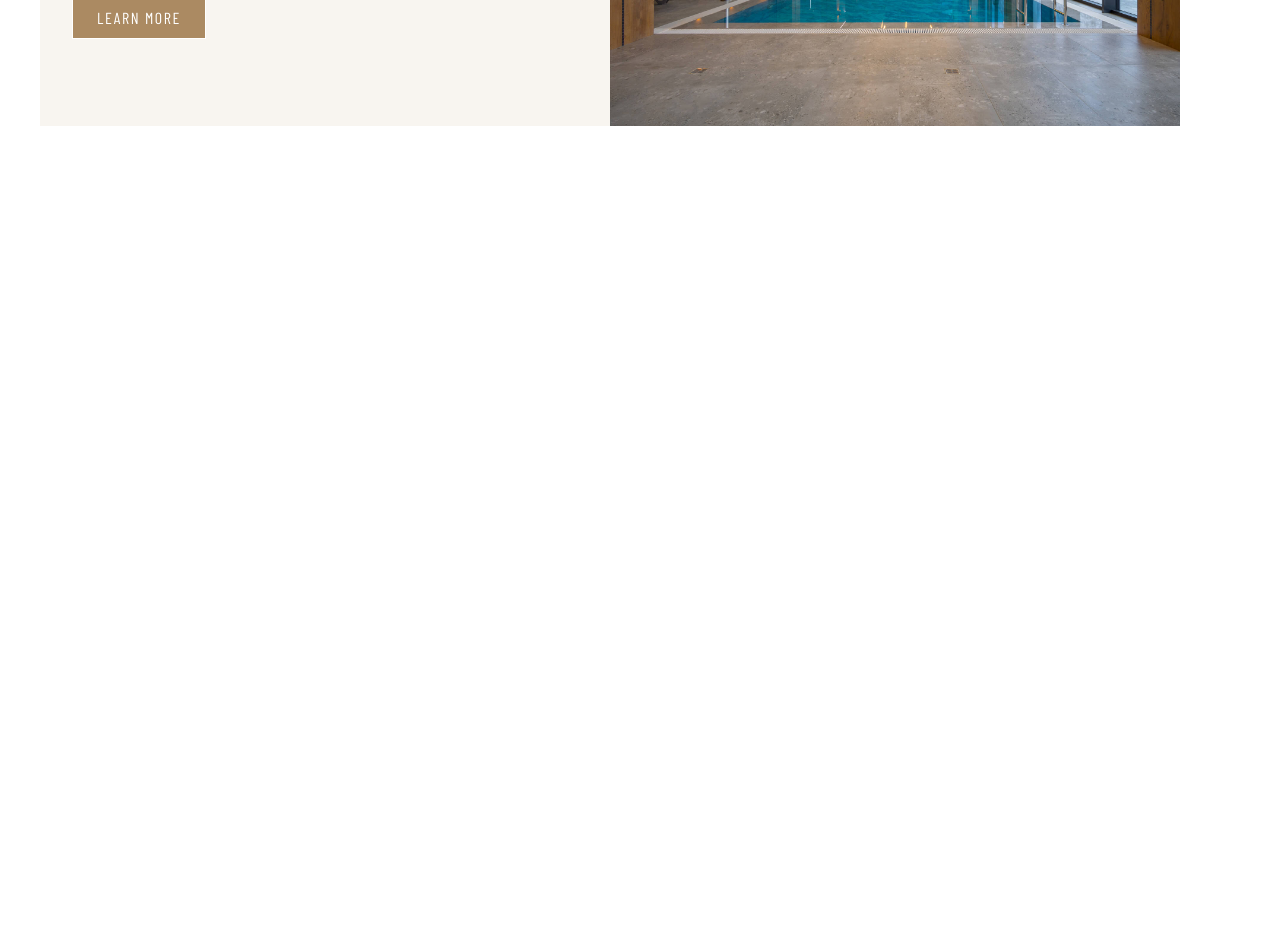
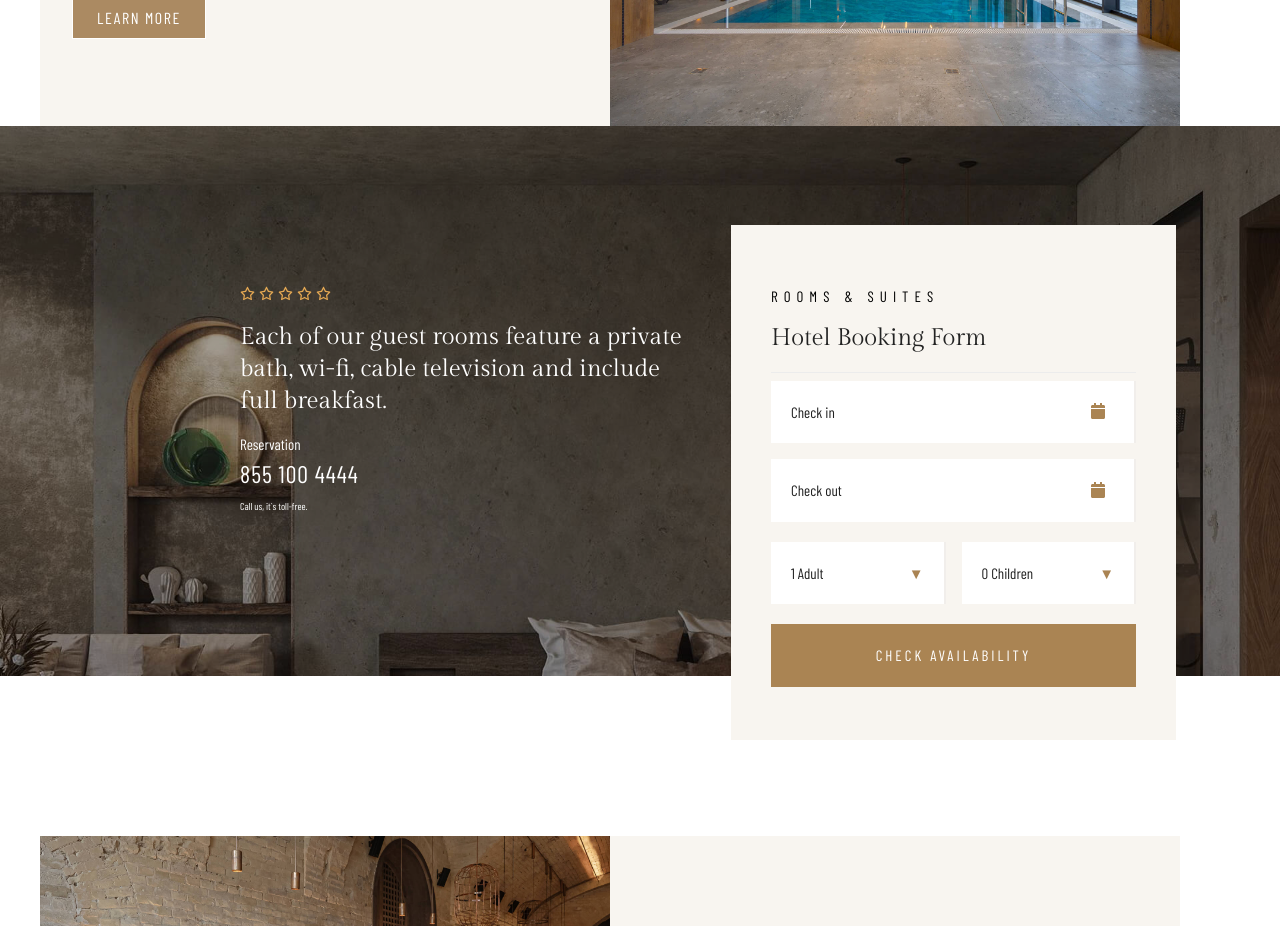
Before and after one commit to abssujan/luxury-hotel-v1, a React (Vite) app: page / in a window 1280 px wide. Shown: the part 6580-7506 px from the top of the page. Before the commit the page ends 6706 px from the top, so only its background shows below. Built offline with nearby package versions, Linux system fonts and the light colour scheme; a web font is replaced by a local one.

Commit message:
setup and create footerCheck in

```diff
--- /dev/null
+++ b/src/pages/Home/FooterCheckIn/FooterCheckIn.jsx
@@ -0,0 +1,208 @@
+import heroImage from "../../../assets/background/background-1.jpg";
+import { FaRegStar } from "react-icons/fa6";
+import { FaCalendar } from "react-icons/fa";
+import { useState } from "react";
+import DatePicker from "react-datepicker";
+import "react-datepicker/dist/react-datepicker.css";
+const FooterCheckIn = () => {
+  const [isOpen, setIsOpen] = useState(false);
+  const [selectedValue, setSelectedValue] = useState("1 Adult");
+  const [selectedChildren, setSelectedChildren] = useState("0 Children");
+  const [selectedRoom, setSelectedRoom] = useState("1 Room");
+  const [checkInDate, setCheckInDate] = useState(null);
+  const [checkOutDate, setCheckOutDate] = useState(null);
+
+  const adultsOptions = [
+    { value: "1", label: "1 Adult" },
+    { value: "2", label: "2 Adults" },
+    { value: "3", label: "3 Adults" },
+    { value: "4", label: "4 Adults" },
+    { value: "5", label: "5 Adults" },
+    { value: "6", label: "6 Adults" },
+  ];
+
+  const childrenOptions = [
+    { value: "0", label: "0 Children" },
+    { value: "1", label: "1 Child" },
+    { value: "2", label: "2 Children" },
+    { value: "3", label: "3 Children" },
+    { value: "4", label: "4 Children" },
+  ];
+
+  const roomOptions = [
+    { value: "1", label: "1 Room" },
+    { value: "2", label: "2 Rooms" },
+    { value: "3", label: "3 Rooms" },
+    { value: "4", label: "4 Rooms" },
+  ];
+
+  const toggleDropdown = (type) => {
+    setIsOpen((prev) => ({
+      ...prev,
+      [type]: !prev[type],
+    }));
+  };
+
+  const handleSelect = (type, option) => {
+    if (type === "adults") setSelectedValue(option.label);
+    if (type === "children") setSelectedChildren(option.label);
+    if (type === "rooms") setSelectedRoom(option.label);
+    setIsOpen(false);
+  };
+
+  return (
+    <div>
+      <div
+        className="bg-fixed bg-cover bg-no-repeat h-[550px]"
+        style={{ backgroundImage: `url(${heroImage})` }}
+      >
+        <div className="h-full w-full bg-black bg-opacity-30">
+          {/* container */}
+          <div className="max-w-[1200px] mx-auto h-full relative">
+            <div className="max-w-[800px] mx-auto flex h-full items-center">
+              {/* icons */}
+              <div>
+                <div className="text-[#e4a853] flex space-x-1 text-[15px] text-start   w-full">
+                  <FaRegStar />
+                  <FaRegStar />
+                  <FaRegStar />
+                  <FaRegStar />
+                  <FaRegStar />
+                </div>
+                {/* p */}
+                <h2 className="max-w-[450px] leading-8 mt-5 text-[24px] text-[#fff] font-gilda font-[400]">
+                  Each of our guest rooms feature a private bath, wi-fi, cable
+                  television and include full breakfast.
+                </h2>
+                <div className="mt-4">
+                  <p className="text-[15px] text-[#fff]">Reservation</p>
+                  <h6 className="text-[24px] text-[#fff] tracking-[1px]">
+                    855 100 4444
+                  </h6>
+                  <small className="text-[10px] text-[#fff]">
+                    Call us, it`s toll-free.
+                  </small>
+                </div>
+              </div>
+              {/* check in input section */}
+              <div className="">
+                <div className="bg-[#f8f5f0] h-[515px] py-[60px] px-[40px] absolute right-16 w-[445px] -bottom-16">
+                  <div>
+                    <h6 className="text-[15px] font-[400] uppercase tracking-[6px] mb-3">
+                      Rooms & Suites
+                    </h6>
+                    <h4 className="text-[24px] font-[400] font-gilda text-[#222] border-b border-[#ececec] pb-4">
+                      Hotel Booking Form
+                    </h4>
+                  </div>
+
+                  {/* footer check in */}
+                  <div className="mt-2">
+                    <form className="flex flex-col  items-center justify-center">
+                      {/* Check-in and check-out */}
+                      <div className="flex flex-col w-full space-y-4">
+                        {/* Check-in */}
+                        <div className="relative bg-[#ffffff] w-full border-r-2 border-[#f1eeeb]">
+                          <DatePicker
+                            selected={checkInDate}
+                            onChange={(date) => setCheckInDate(date)}
+                            placeholderText="Check in"
+                            className="block text-[#222] w-full bg-[#fff] border-none py-5 px-5 placeholder-[#222] text-[15px] focus:outline-none focus:border-transparent"
+                          />
+                          <FaCalendar className="absolute right-7 bottom-6 text-[#aa8453]" />
+                        </div>
+                        {/* Check-out */}
+                        <div className="relative bg-[#ffffff] w-full border-r-2 border-[#f1eeeb]">
+                          <DatePicker
+                            selected={checkOutDate}
+                            onChange={(date) => setCheckOutDate(date)}
+                            placeholderText="Check out"
+                            className="block text-[#222] w-full bg-[#fff] border-none py-5 px-5 placeholder-[#222] text-[15px] focus:outline-none focus:border-transparent"
+                          />
+                          <FaCalendar className="absolute right-7 bottom-6 text-[#aa8453]" />
+                        </div>
+                      </div>
+
+                      {/* People, Children, and Rooms section */}
+                      <div className="mt-10 lg:mt-0 flex flex-col w-full items-center">
+                        <div className="flex mt-5 space-x-4 w-full">
+                          {/* Adults dropdown */}
+                          <div className="relative w-full">
+                            <div
+                              className=" text-[#222] w-full bg-[#fff] py-5 px-5 text-[15px] border-r-2 border-[#f1eeeb] cursor-pointer flex justify-between items-center"
+                              onClick={() => toggleDropdown("adults")}
+                            >
+                              {selectedValue}
+                              <span className="text-[#aa8453] md:ml-8">
+                                &#x25BC;
+                              </span>
+                            </div>
+                            {isOpen?.adults && (
+                              <ul className="absolute bg-white border border-gray-300  w-full">
+                                {adultsOptions.map((option) => (
+                                  <li
+                                    key={option.value}
+                                    className="py-2 px-5 hover:bg-[#aa8453] cursor-pointer border-b border-gray-300 last:border-none"
+                                    onClick={() =>
+                                      handleSelect("adults", option)
+                                    }
+                                  >
+                                    {option.label}
+                                  </li>
+                                ))}
+                              </ul>
+                            )}
+                          </div>
+
+                          {/* Children dropdown */}
+                          <div className="relative w-full">
+                            <div
+                              className=" text-[#222] w-full bg-[#fff] py-5 px-5 text-[15px] border-r-2 border-[#f1eeeb] cursor-pointer flex justify-between items-center"
+                              onClick={() => toggleDropdown("children")}
+                            >
+                              {selectedChildren}
+                              <span className="text-[#aa8453] md:ml-8">
+                                &#x25BC;
+                              </span>
+                            </div>
+                            {isOpen?.children && (
+                              <ul className="absolute bg-white border border-gray-300  w-full">
+                                {childrenOptions.map((option) => (
+                                  <li
+                                    key={option.value}
+                                    className="py-2 px-5 hover:bg-[#aa8453] cursor-pointer border-b border-gray-300 last:border-none"
+                                    onClick={() =>
+                                      handleSelect("children", option)
+                                    }
+                                  >
+                                    {option.label}
+                                  </li>
+                                ))}
+                              </ul>
+                            )}
+                          </div>
+                        </div>
+
+                        {/* Check Now Button */}
+                        <div className="w-full mt-5">
+                          <button
+                            type="submit"
+                            className="w-full tracking-[3px] font-normal bg-[#aa8453] text-white py-5 px-12 text-[15px] uppercase ease-linear duration-300  cursor-pointer hover:bg-gray-900"
+                          >
+                            Check Availability
+                          </button>
+                        </div>
+                      </div>
+                    </form>
+                  </div>
+                </div>
+              </div>
+            </div>
+          </div>
+        </div>
+      </div>
+    </div>
+  );
+};
+
+export default FooterCheckIn;
--- a/src/pages/Home/Home.jsx
+++ b/src/pages/Home/Home.jsx
@@ -26,6 +26,7 @@ import FixedHeroImage from "./FixedHeroImage/FixedHeroImage";
 import HotelFacilities from "./HotelFacilites/HotelFacilities";
 import Review from "./Review/Review";
 import CardBox from "./CardBox/CardBox";
+import FooterCheckIn from "./FooterCheckIn/FooterCheckIn";
 
 const Home = () => {
   useEffect(() => {
@@ -109,7 +110,15 @@ const Home = () => {
       <div>
         <Review></Review>
       </div>
-      {/* Hotel Facilities */}
+      {/* Hotel Facilities Card Box*/}
+      <div className="mt-40">
+        <CardBox></CardBox>
+      </div>
+      {/* footer check In */}
+      <div className="">
+        <FooterCheckIn></FooterCheckIn>
+      </div>
+      {/* Hotel Facilities Card Box*/}
       <div className="mt-40">
         <CardBox></CardBox>
       </div>
--- a/src/pages/Home/Review/ReviewContent.jsx
+++ b/src/pages/Home/Review/ReviewContent.jsx
@@ -1,5 +1,4 @@
-import man from "../../../assets/review/man.jpg";
-import quot from "../../../assets/review/quot.png";
+import man from "../../../assets/review/man.jpg";;
 import { FaRegStar } from "react-icons/fa6";
 const ReviewContent = () => {
   return (
```
